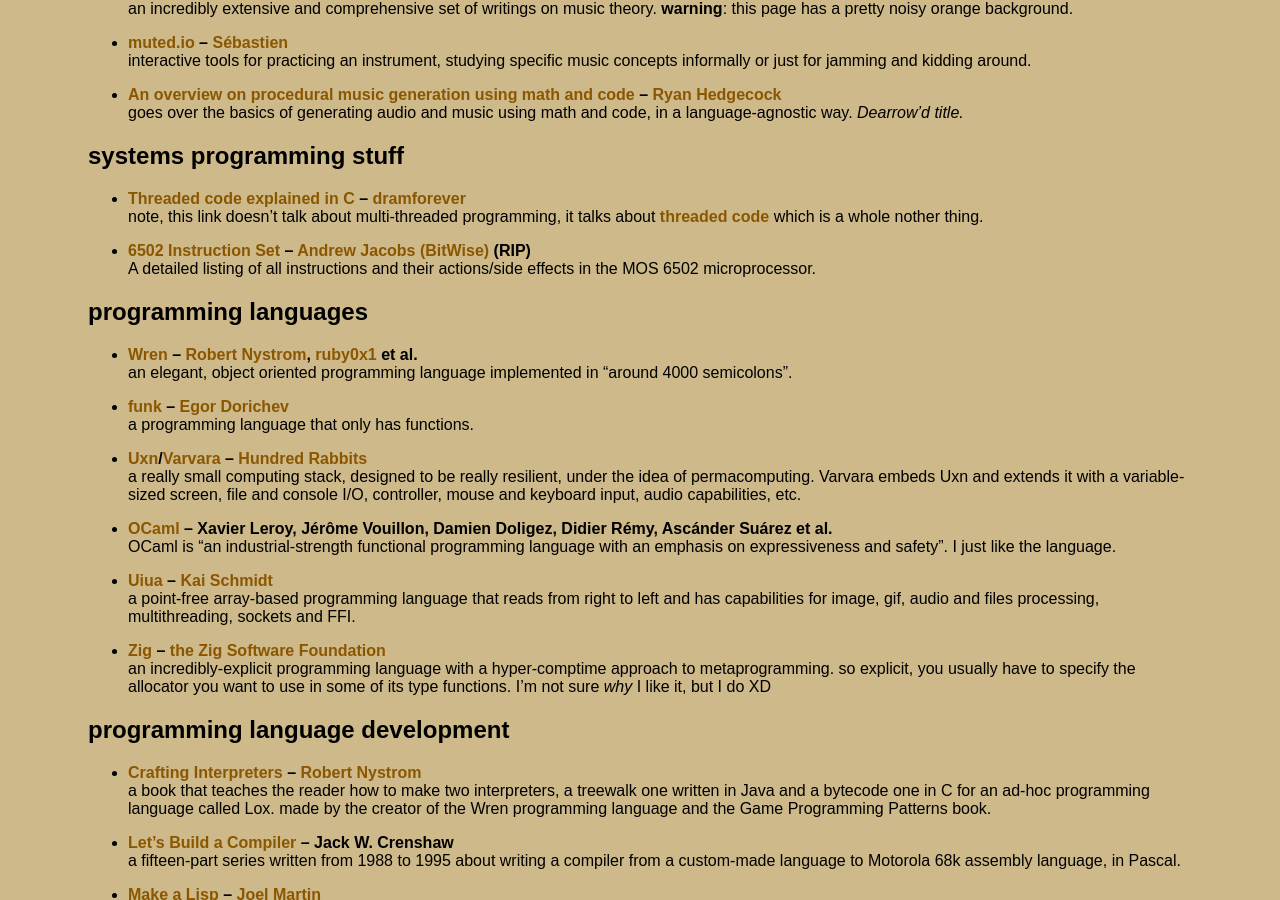
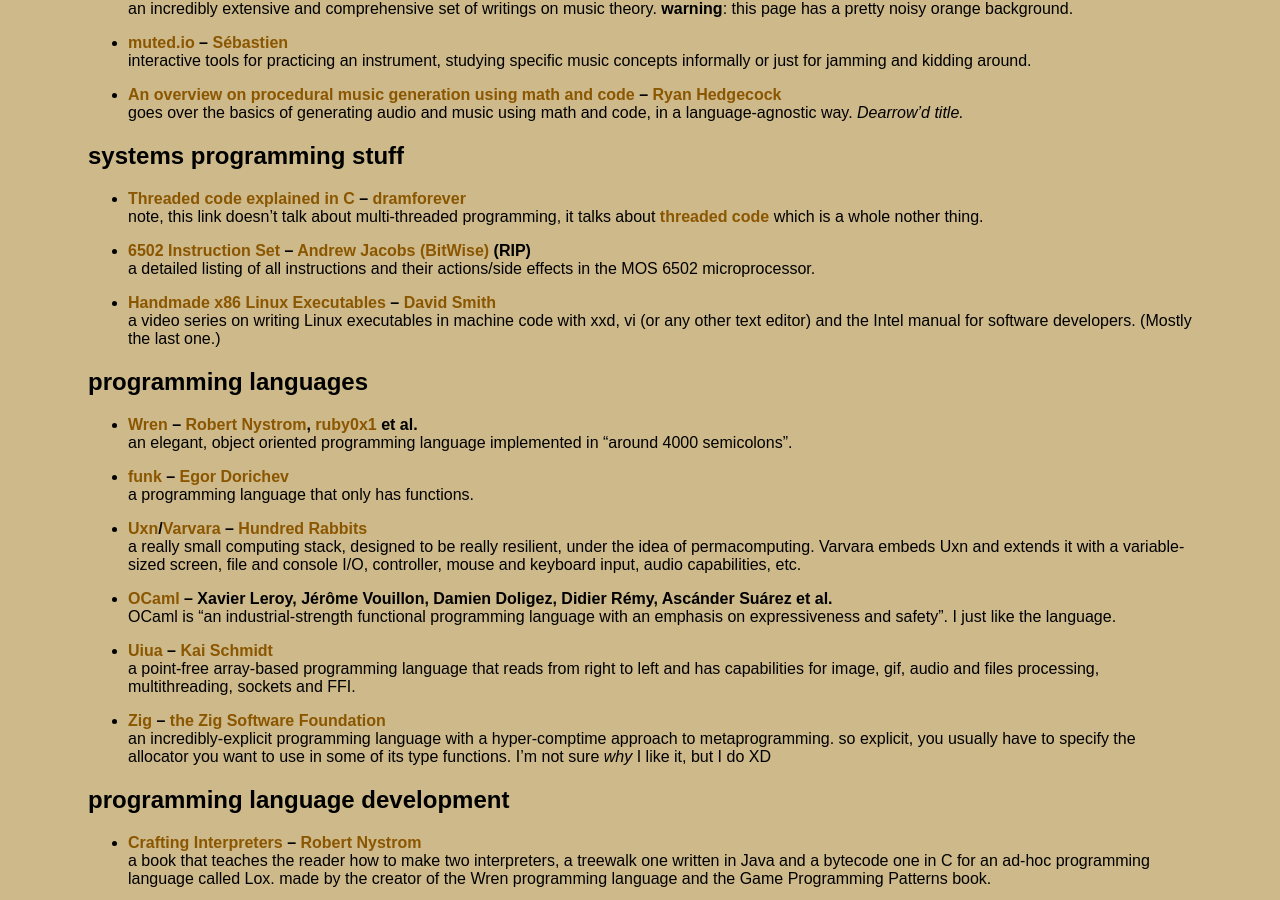
Before and after one commit to thacuber2a03/thacuber2a03.github.io, a Jekyll site: the page built from things/bookmarks.md, in a window 1280 px wide and 900 px high, scrolled down 4362 px. Built offline with Jekyll 4.4.1, drawn with Linux system fonts in a browser that asks for light colours; some of the changed text lies outside the part shown.

Commit message:
update bookmarks
  - added 'Handmade x86 Linux Executables' by David Smith
  - fix casing in some places, lowercase except for proper nouns ftw

```diff
--- a/things/bookmarks.md
+++ b/things/bookmarks.md
@@ -46,7 +46,7 @@
 
 <h2 id="vids">interesting videos</h2>
 
-these are either video essays, experiments or playlists of videos
+these are either video essays, experiments or playlists of videos that don't really fit on other categories
 
 - **[one hit wonders (and their other songs)](https://youtu.be/bLjLnQl2GHg) -- [boogiehead](https://www.youtube.com/@boogieheadmusic)** \
   a listing of some [one-hit wonders](https://en.wikipedia.org/wiki/One-hit_wonder), normally in the US, with a second song they recorded that's popular in other countries.
@@ -234,7 +234,10 @@
   note, this link doesn't talk about multi-threaded programming, it talks about [threaded code](https://en.wikipedia.org/wiki/Threaded_code) which is a whole nother thing.
 
 - **[6502 Instruction Set](http://www.6502.org/users/obelisk/6502/instructions.html) -- [Andrew Jacobs (BitWise)](http://www.6502.org/users/obelisk/) (RIP)** \
-A detailed listing of all instructions and their actions/side effects in the MOS 6502 microprocessor.
+  a detailed listing of all instructions and their actions/side effects in the MOS 6502 microprocessor.
+
+- **[Handmade x86 Linux Executables](https://www.youtube.com/playlist?list=PLZCIHSjpQ12woLj0sjsnqDH8yVuXwTy3p) -- [David Smith](https://dacvs.neocities.org)** \
+  a video series on writing Linux executables in machine code with xxd, vi (or any other text editor) and the Intel manual for software developers. (Mostly the last one.)
 
 <h2 id="proglangs">programming languages</h2>
 
@@ -458,4 +461,8 @@
   - added Notes on Music Theory by Bad Diode and muted.io
 
 - 30/10/2024
-  - Added 'An overview on procedural music generation using math and code' by Ryan Hedgecock
+  - added 'An overview on procedural music generation using math and code' by Ryan Hedgecock
+
+- 22/12/2024
+  - added 'Handmade x86 Linux Executables' by David Smith
+  - fix casing in some places, lowercase except for proper nouns ftw
```
